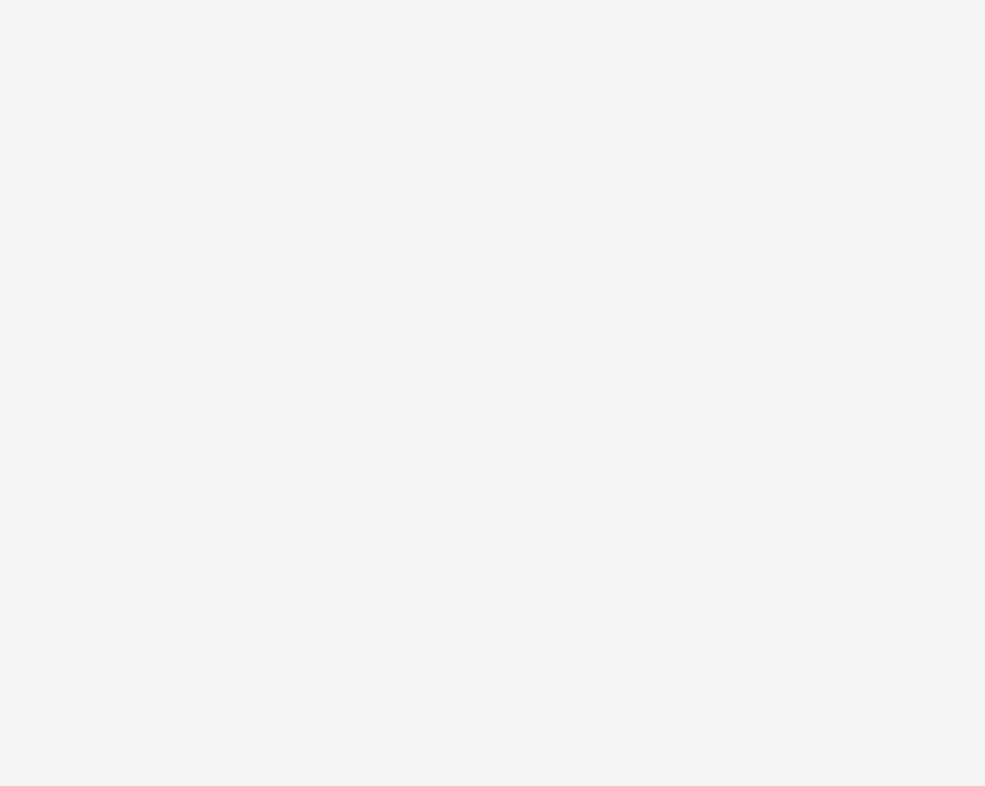
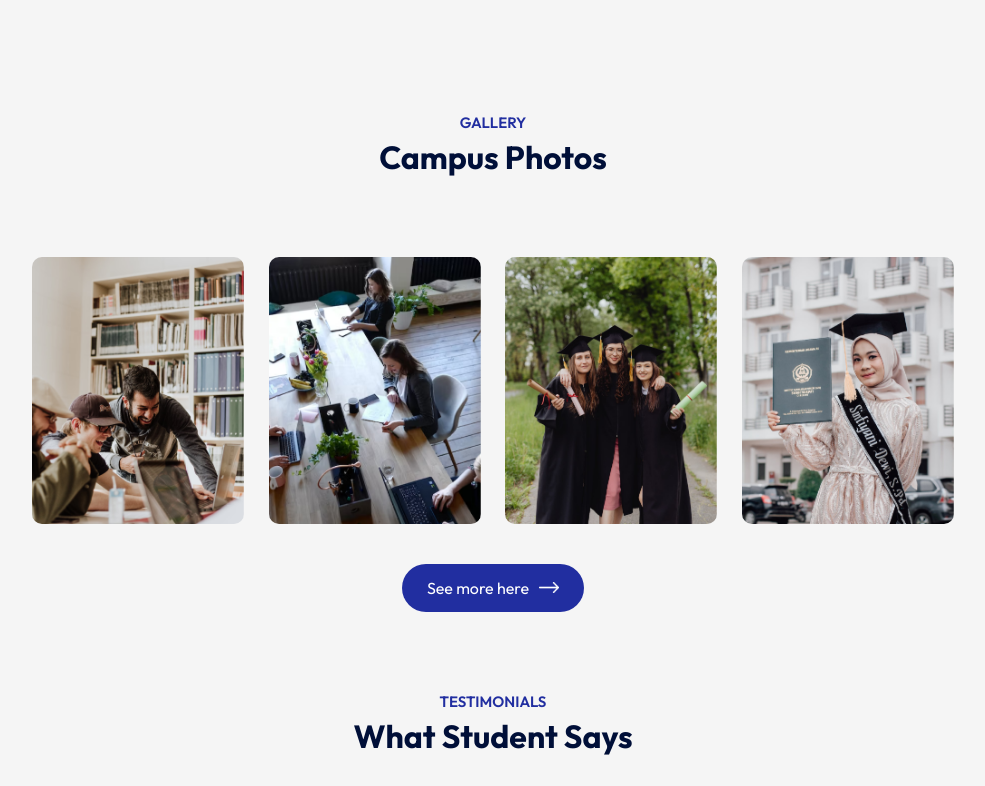
Before and after one commit to Vrushabh-Kun-Dev/edusity_college-website-react, a React (Vite) app: page / in a window 1280 px wide. Shown: the part 1781-2567 px from the top of the page, without its empty margins (147-1132 px from the left). Before the commit the page ends 1894 px from the top, so only its background shows below. Built offline with nearby package versions, Linux system fonts and the light colour scheme.

Commit message:
Campus photo section added

```diff
--- a/src/App.jsx
+++ b/src/App.jsx
@@ -1,4 +1,5 @@
 import About from "./Components/About/About";
+import Campus from "./Components/Campus/Campus";
 import Hero from "./Components/Hero/Hero";
 import Navbar from "./Components/Navbar/Navbar";
 import Programs from "./Components/Programs/Programs";
@@ -10,9 +11,13 @@
       <Navbar />
       <Hero />
       <div className="container">
-        <Title subTitle="Our Program" title="What We Offer"/>
+        <Title subTitle="Our Program" title="What We Offer" />
         <Programs />
-        <About/>
+        <About />
+        <Title subTitle="Gallery" title="Campus Photos" />
+        <Campus/>
+        <Title subTitle="TESTIMONIALS" title="What Student Says" />
+
       </div>
     </>
   );
--- /dev/null
+++ b/src/Components/Campus/Campus.css
@@ -0,0 +1,15 @@
+.campus {
+    margin: 80px auto;
+    width: 90%;
+    text-align: center;
+}
+.gallery{
+    display: flex;
+    align-items: center;
+    justify-content: space-between;
+    margin-bottom: 40px;
+}
+.gallery img{
+    width: 23%;
+    border-radius: 10px;
+}
--- /dev/null
+++ b/src/Components/Campus/Campus.jsx
@@ -0,0 +1,26 @@
+import './Campus.css'
+import gallery_1 from '../../assets/gallery-1.png'
+import gallery_2 from '../../assets/gallery-2.png'
+import gallery_3 from '../../assets/gallery-3.png'
+import gallery_4 from '../../assets/gallery-4.png'
+import white_arrow from '../../assets/white-arrow.png'
+
+const Campus = () => {
+    return (
+      <>
+        <div className="campus">
+          <div className="gallery">
+            <img src={gallery_1} alt="gallery_1" />
+            <img src={gallery_2} alt="gallery_2" />
+            <img src={gallery_3} alt="gallery_3" />
+            <img src={gallery_4} alt="gallery_4" />
+          </div>
+          <button className='btn dark-btn'>See more here <img src={white_arrow} alt="" /></button>
+        </div>
+      </>
+    );
+
+
+}
+
+export default Campus;
--- a/src/index.css
+++ b/src/index.css
@@ -38,3 +38,8 @@
     width: 20px ;
     margin-left: 10px;
 }
+.btn.dark-btn{
+    background: #212EA0;
+    color: white;
+
+}
```
